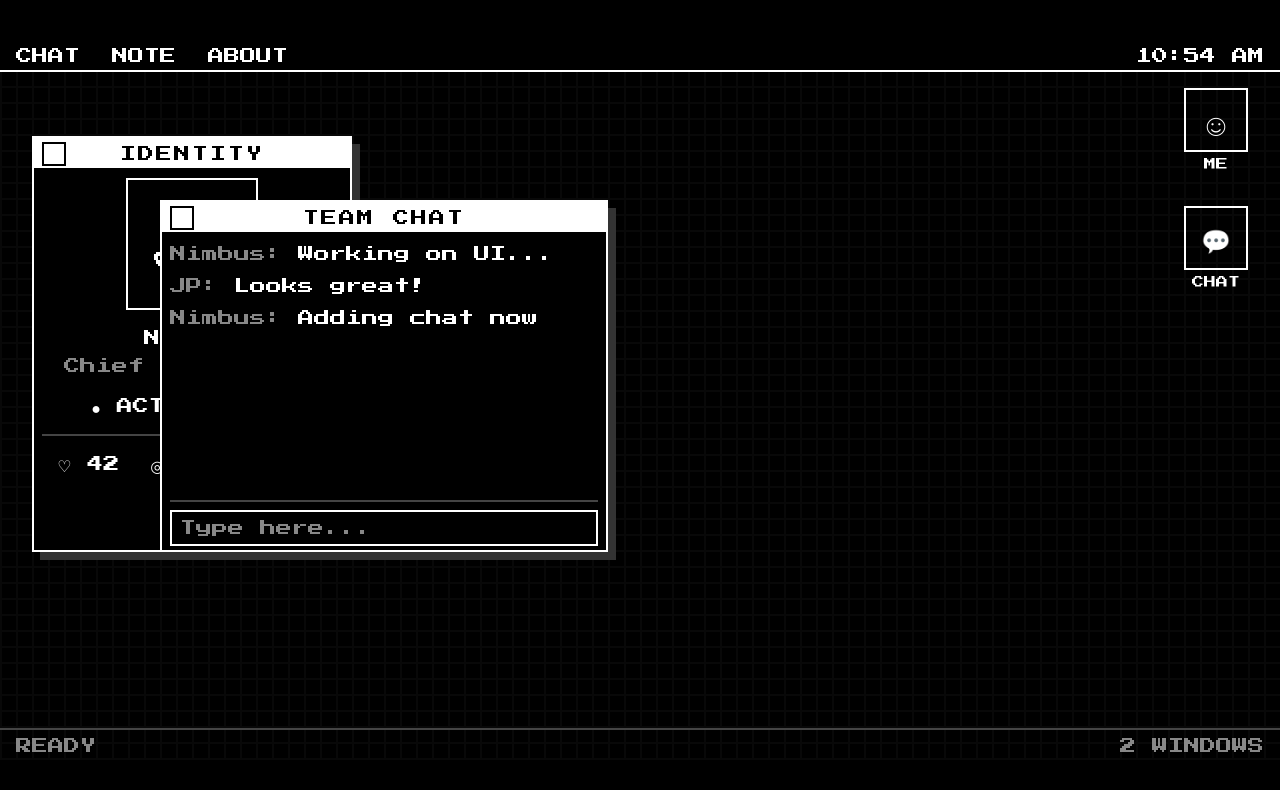
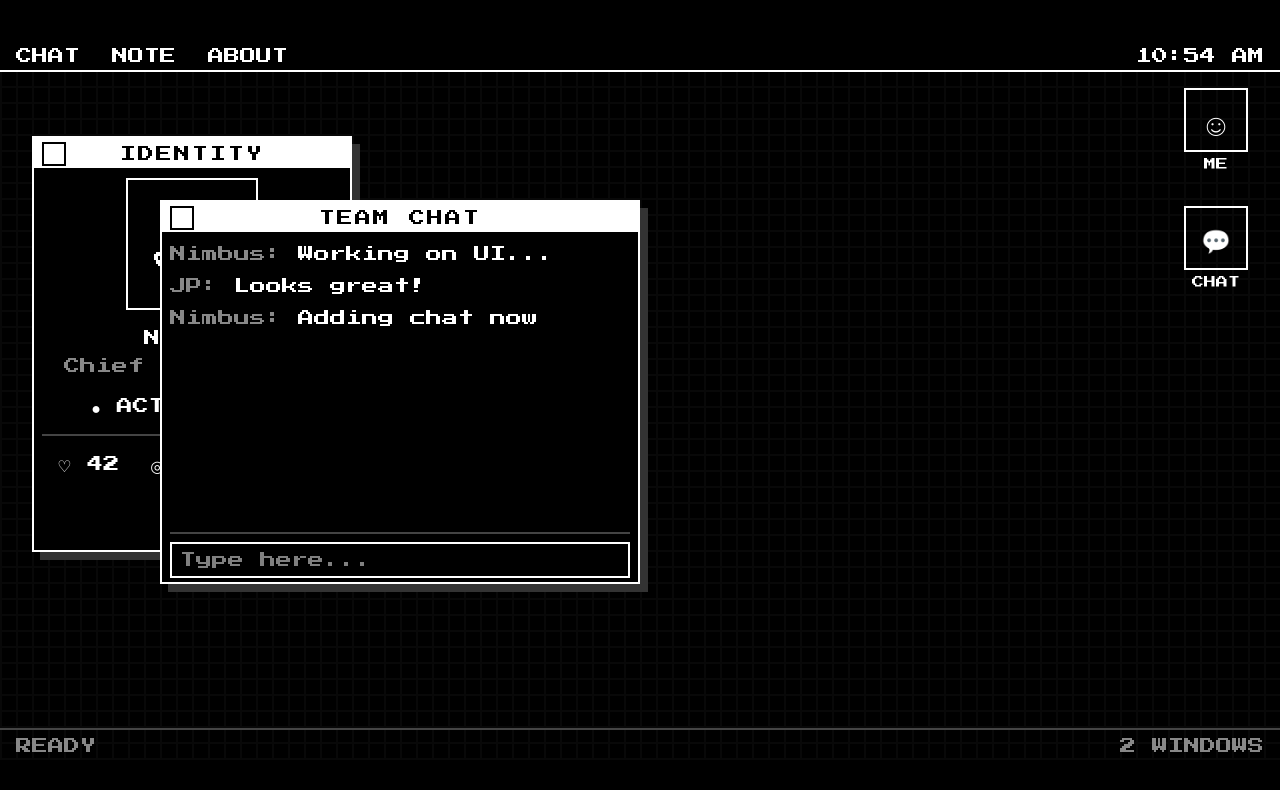
Before and after one commit to nimbusthewise-coder/bitfloor, a Next.js app: page / in a window 1280 px wide. Both pictures are taken after a click on the button "CHAT". Shown: the top 790 px of the page. Built offline with nearby package versions, Linux system fonts and the light colour scheme.

Commit message:
Make Note and Chat windows functional
- Note window now has editable textarea
- Chat window has working input field
- Press Enter to send messages
- Messages appear in chat history

```diff
--- a/src/components/PixelDesktop.tsx
+++ b/src/components/PixelDesktop.tsx
@@ -237,6 +237,12 @@ export function PixelDesktop() {
   const [topZ, setTopZ] = useState(1);
   const [time, setTime] = useState("");
   const [avatarConfig, setAvatarConfig] = useState<number[]>(() => generateRandomFace());
+  const [chatMessages, setChatMessages] = useState([
+    { from: "Nimbus", text: "Working on UI..." },
+    { from: "JP", text: "Looks great!" },
+    { from: "Nimbus", text: "Adding chat now" },
+  ]);
+  const [chatInput, setChatInput] = useState("");
 
   // Clock
   useState(() => {
@@ -473,14 +479,28 @@ export function PixelDesktop() {
                 title="Note"
                 x={win.x}
                 y={win.y}
-                width={UNIT * 16}
-                height={UNIT * 12}
+                width={UNIT * 18}
+                height={UNIT * 14}
                 zIndex={win.z}
                 onClose={() => closeWindow(win.id)}
                 onFocus={() => focusWindow(win.id)}
                 onDrag={(x, y) => moveWindow(win.id, x, y)}
               >
-                <div style={{ color: "#888" }}>Type a note...</div>
+                <textarea
+                  style={{
+                    width: "100%",
+                    height: "100%",
+                    background: "#000",
+                    color: "#fff",
+                    border: "none",
+                    outline: "none",
+                    resize: "none",
+                    fontFamily: "inherit",
+                    fontSize: "8px",
+                    lineHeight: "1.4",
+                  }}
+                  placeholder="Type a note..."
+                />
               </PixelWindow>
             );
           }
@@ -516,8 +536,8 @@ export function PixelDesktop() {
                 title="Team Chat"
                 x={win.x}
                 y={win.y}
-                width={UNIT * 28}
-                height={UNIT * 20}
+                width={UNIT * 30}
+                height={UNIT * 22}
                 zIndex={win.z}
                 onClose={() => closeWindow(win.id)}
                 onFocus={() => focusWindow(win.id)}
@@ -525,17 +545,33 @@ export function PixelDesktop() {
               >
                 <div style={{ display: "flex", flexDirection: "column", height: "100%" }}>
                   <div style={{ flex: 1, borderBottom: "1px solid #444", marginBottom: UNIT / 2, paddingBottom: UNIT / 2, overflow: "auto" }}>
-                    <div style={{ marginBottom: 4 }}><span style={{ color: "#888" }}>Nimbus:</span> Working on UI...</div>
-                    <div style={{ marginBottom: 4 }}><span style={{ color: "#888" }}>JP:</span> Looks great!</div>
-                    <div style={{ marginBottom: 4 }}><span style={{ color: "#888" }}>Nimbus:</span> Adding chat now</div>
+                    {chatMessages.map((msg, i) => (
+                      <div key={i} style={{ marginBottom: 4 }}>
+                        <span style={{ color: "#888" }}>{msg.from}:</span> {msg.text}
+                      </div>
+                    ))}
                   </div>
-                  <div style={{
-                    border: "1px solid #fff",
-                    padding: "2px 4px",
-                    color: "#888",
-                  }}>
-                    Type here...
-                  </div>
+                  <input
+                    type="text"
+                    value={chatInput}
+                    onChange={(e) => setChatInput(e.target.value)}
+                    onKeyDown={(e) => {
+                      if (e.key === "Enter" && chatInput.trim()) {
+                        setChatMessages([...chatMessages, { from: "You", text: chatInput.trim() }]);
+                        setChatInput("");
+                      }
+                    }}
+                    style={{
+                      border: "1px solid #fff",
+                      padding: "2px 4px",
+                      background: "#000",
+                      color: "#fff",
+                      fontFamily: "inherit",
+                      fontSize: "8px",
+                      outline: "none",
+                    }}
+                    placeholder="Type here..."
+                  />
                 </div>
               </PixelWindow>
             );
```
